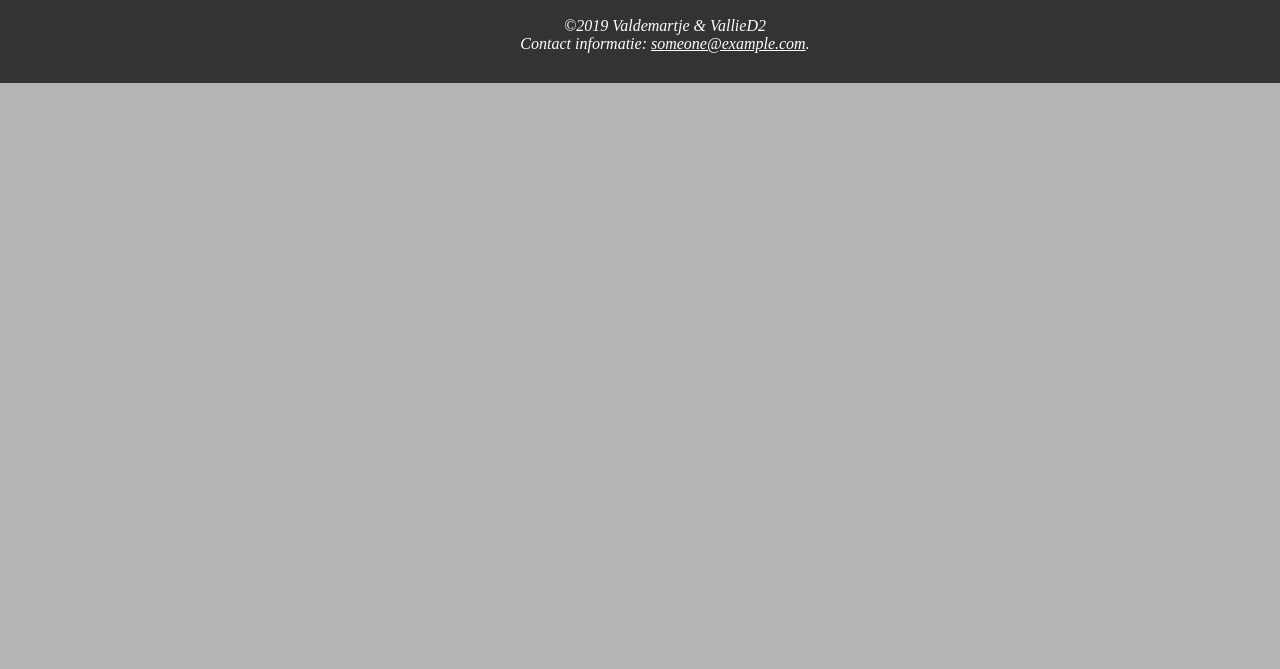
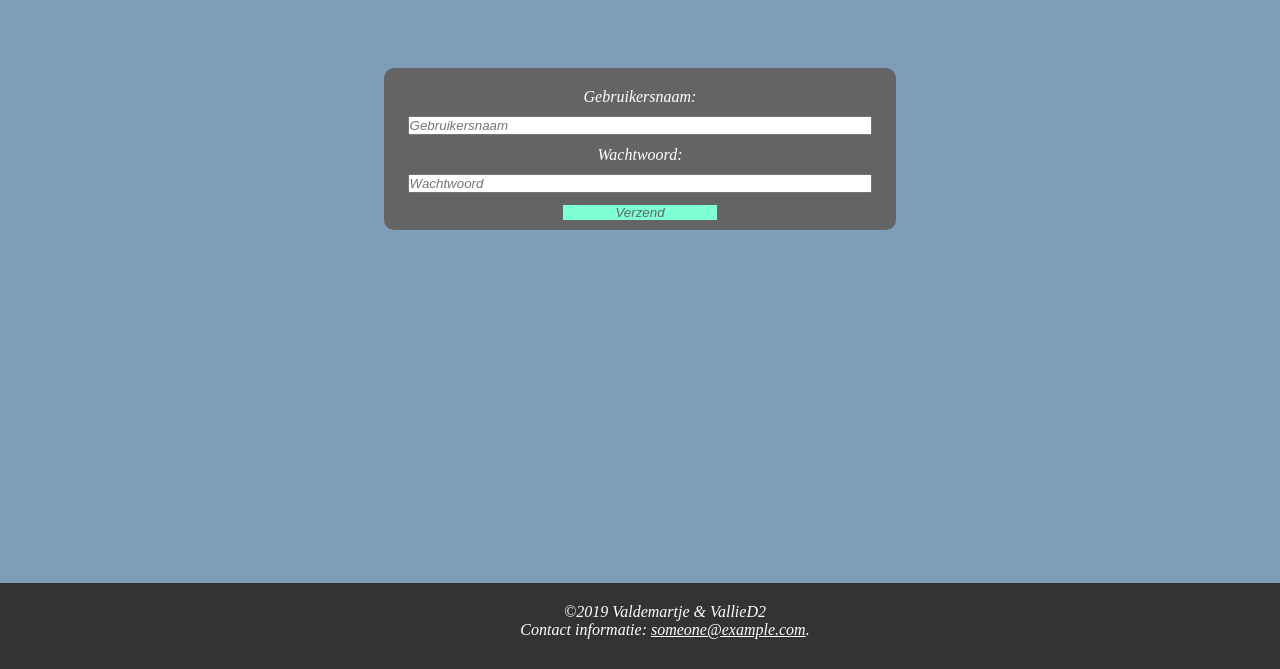
Before and after one commit to valdemartje/scrum, a plain HTML site: page login.html in a window 1280 px wide. Shown: the part 131-800 px from the top of the page. Drawn offline with Linux system fonts and the light colour scheme.

Commit message:
design body, navbar, footer

```diff
--- a/login.html
+++ b/login.html
@@ -9,8 +9,7 @@
 </head>
 
 <body>
-    <nav class="
-        topnav">
+    <nav class="topnav">
         <img class="logo" src="logo.png" alt="hier behoort een logo te zijn">
         <a href="index.html">Home</a>
         <a href="auto.html">Auto's</a>
@@ -19,15 +18,19 @@
         <a class="active" class="login" href="login.html" href="#">Log In</a>
     </nav>
 
-    <div class="inloggen">
-        <form action="#">
-            Gebruikersnaam: <input type="text" name="wachtwoord" placeholder="Gebruikersnaam"><br>
-            wachtwoord: <input type="text" name="wachtwoord" placeholder="Wachtwoord"><br>
-            <input type="button" name="btnlogin" value="Verzend">
-        </form>
-    </div>
+    <center>
+        <div class="inloggen">
+            <form action="#" method="post">
+                <div class="inloggendata">
+                    Gebruikersnaam: <input class="input" type="text" name="naam" placeholder="Gebruikersnaam"><br>
+                    Wachtwoord: <input class="input" type="password" name="wachtwoord" placeholder="Wachtwoord"><br>
+                    <input class="submit" type="button" name="btnlogin" value="Verzend">
+                </div>
+            </form>
+        </div>
+    </center>
 
-    <div class="footer">
+    <div class="footerlogin">
         <p class="pfooter">&copy;2019 Valdemartje & VallieD2<br>Contact informatie: <a href="mailto:someone@example.com">someone@example.com</a>.</p>
     </div>
 
--- a/master.css
+++ b/master.css
@@ -9,6 +9,7 @@ body {                        /*body layout*/
   background-repeat: repeat;
   background-size: 100vh;
   cursor: pointer;
+  transition: 1.3s;
 /* Wrapper
 max-width: 1200px;
 display: block;
@@ -20,11 +21,16 @@ border-right: 2px ridge;
 border-bottom: 2px ridge;
 margin-bottom: 80px; */
 }
+
+body:hover {
+  background-color: rgba(110, 146, 177, 0.891)
+}
+
 /* voor de main */
-main {
+/* main {
   color: #f2f2f2;
-  /* margin: 40px, 0, 40px, 0; */
-}
+  /* margin: 40px, 0, 40px, 0;
+} */
 
 /* onze voorpagina(foto) */
 .bg {
@@ -54,6 +60,10 @@ main {
   background-color: #333;
   overflow: auto;
   cursor: pointer;
+  transition: 1.30s;
+}
+.topnav:hover{
+  background-color: rgba(230, 181, 181, 0.39);
 }
 
 .topnav a {
@@ -112,10 +122,6 @@ a.login {
   height: 5%;
   width: 5%;
 }
-
-
-
-
 /* foto's */
 
 /* foto afmetingen */
@@ -138,11 +144,6 @@ a.login {
   font-family: 'Lucida Sans', 'Lucida Sans Regular', 'Lucida Grande', 'Lucida Sans Unicode', Geneva, Verdana, sans-serif;
   color: #ff0000;
 }
-
-
-
-
-
 
 /* lettertypes */
 
@@ -168,10 +169,6 @@ p.laatstep {
 p.pfooter{
   color: white;
 }
-
-
-
-
 
 /* onze forum */
 
@@ -203,51 +200,97 @@ p.pfooter{
   border-radius: 10px;
 }
 
+.inloggen{
+  left: auto;
+  right: auto;
+  height: 30%;
+  width: 40%;
+  margin-top: 10%;
+  bottom: 10%;
+  position: relative;
+  color: #fff;
+  background-color: #646464;
+  border-radius: 10px;
+  /* text-align: center; */
+  /* line-height: 40px; */
+  padding-top: 20px;
+  transition: 1.30s;
+}
+
+.inloggen:hover{
+  background-color: rgba(104, 179, 196, 0.728)
+}
+
+.inloggendata {
+  max-width: inherit;
+}
+
+.input{
+  width: 90%;
+  margin: 2%;
+}
+
+.submit {
+  border: none;
+  width: 30%;
+  background-color: aquamarine;
+  color: #646464;
+  margin-bottom: 2%;
+  transition: 1.30s;
+}
+
+.submit:hover{
+  width: 30%;
+  background-color: #ff0000;
+  color: white;
+  margin-bottom: 2%;
+}
+
+/* hier onze footer */
 
 
-
-
-
-
-/* hier onze footer */
 
 .footer {
   /* max-width: 1200px; */
   position: relative;
-  left: auto;
-  right: auto;
   bottom: 0;
   width: 100%;
   background-color: #333;
   color: white;
   text-align: center;
-  padding: 20px 0 20px 0;
-  z-index: 10;
+  padding: 20px 0;
+  /* z-index: 10; */
+  transition: 1.30s;
 }
+
+.footer:hover{
+  background-color: rgba(104, 179, 196, 0.728);
+}
+
+/* .footer[] */
 
 .footer a {
   color: white;
 }
 
+.footerlogin {
+   /* max-width: 1200px; */
+   position: absolute;
+   bottom: 0;
+   width: 100%;
+   background-color: #333;
+   color: white;
+   text-decoration: none;
+   text-align: center;
+   padding: 20px 0;
+   /* z-index: 10; */
+   transition: 1.30s;
+}
 
+.footerlogin:hover{
+  background-color: rgba(104, 179, 196, 0.728);
+}
 
-
-
-
-
-
-
-
-
-color: #f2f2f2;
-  width: 96%;
-  /* margin-top: 1000px; */
-  left: 20%;
-  right: 20%;
-  height: 5%;
-  padding: 2% 2%;
-  /* bottom: 0; */
-  /* position: absolute; */
-  background-color: #646464;
-  text-align: center;
-  border: 2px ridge;
+.footerlogin a {
+  color: white;
+}
```
Also changed, not shown: index.html (+1 -3 lines).
